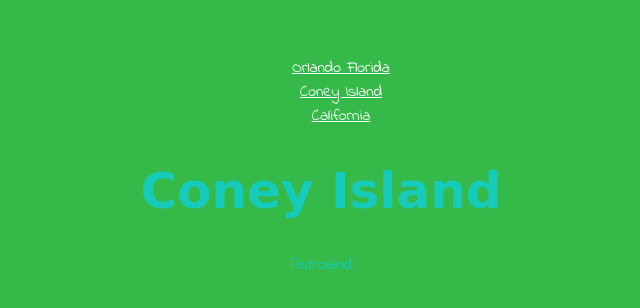
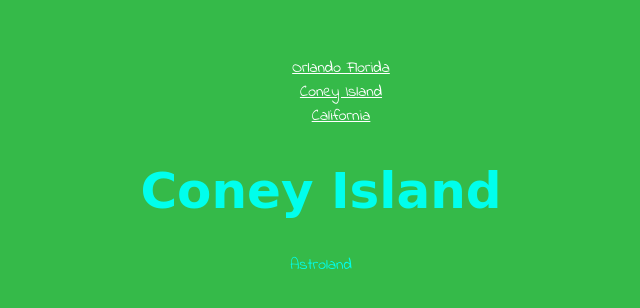
Before and after one commit to Shadowking58/MMP-240, a plain HTML site: page MMP_240/HW2/astroland.html in a window 1280 px wide. Shown: the part 136-444 px from the top of the page, without its empty margins (319-959 px from the left). Drawn offline with Linux system fonts and the light colour scheme.

Commit message:
Update astroland.html

```diff
--- a/MMP_240/HW2/astroland.html
+++ b/MMP_240/HW2/astroland.html
@@ -6,7 +6,7 @@
         <style>
             body{
                 background-color: #35BA49;
-                color: #17CBBB;
+                color: #00FFEC;
                 text-align: center;
                 margin-top: 15%;
                 font-family: 'Indie Flower', cursive;
```
